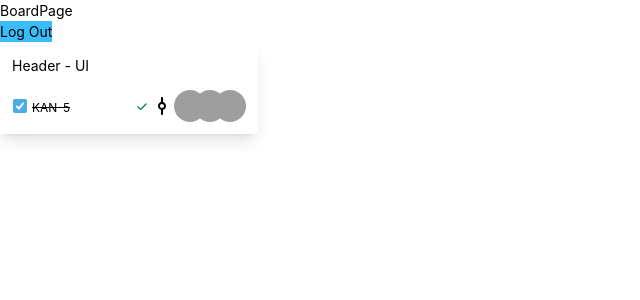
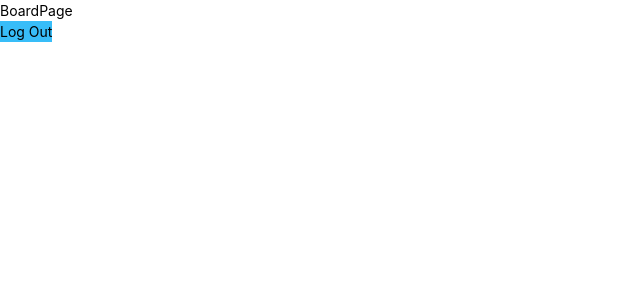
Before and after one commit to stephtran97/task-manager-app, a React (Create React App) app in the folder frontend/: page /login in a window 1280 px wide. Both pictures are taken after a click on the button "Log In". Shown: the top 300 px of the page, without its empty margins (0-640 px from the left). Built offline with nearby package versions, Linux system fonts and the light colour scheme; grey boxes are pictures that could not be loaded.

Commit message:
[KAN-3] Rev UI props

```diff
--- a/frontend/src/components/Tooltip.tsx
+++ b/frontend/src/components/Tooltip.tsx
@@ -1,8 +1,8 @@
 import React from 'react';
 
-import { Tooltip as UITooltip } from 'flowbite-react';
+import { TooltipProps, Tooltip as UITooltip } from 'flowbite-react';
 
-const Tooltip = (props: any) => {
+const Tooltip = (props: TooltipProps) => {
   const { content, ...rest } = props;
   return (
     <UITooltip
--- a/frontend/src/pages/MainLayout/BoardPage.tsx
+++ b/frontend/src/pages/MainLayout/BoardPage.tsx
@@ -17,20 +17,6 @@ const BoardPage = () => {
       <button className="bg-sky-400" onClick={logOutHandler}>
         Log Out
       </button>
-      <TaskCard
-        taskId="1"
-        issueKey="KAN-5"
-        title="Header - UI"
-        description="123"
-        status={ETaskStatus.done}
-        dueDate={1713484800000}
-        assigneeId={['1', '2', '3']}
-        createBy="1232"
-        createAt={1713484800000}
-        updatedAt={1713484800000}
-        issueLink="#"
-        relatedCommit="#asdfasdf"
-      />
     </>
   );
 };
```
